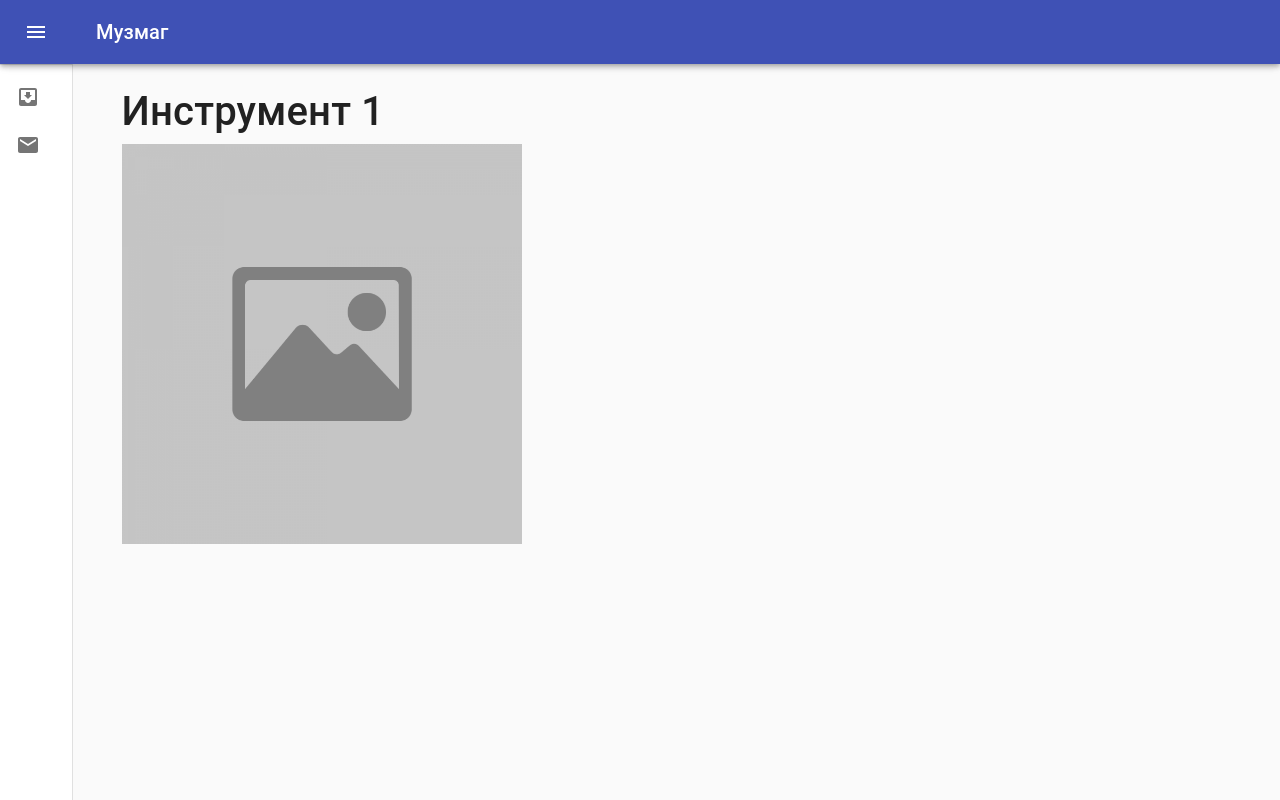
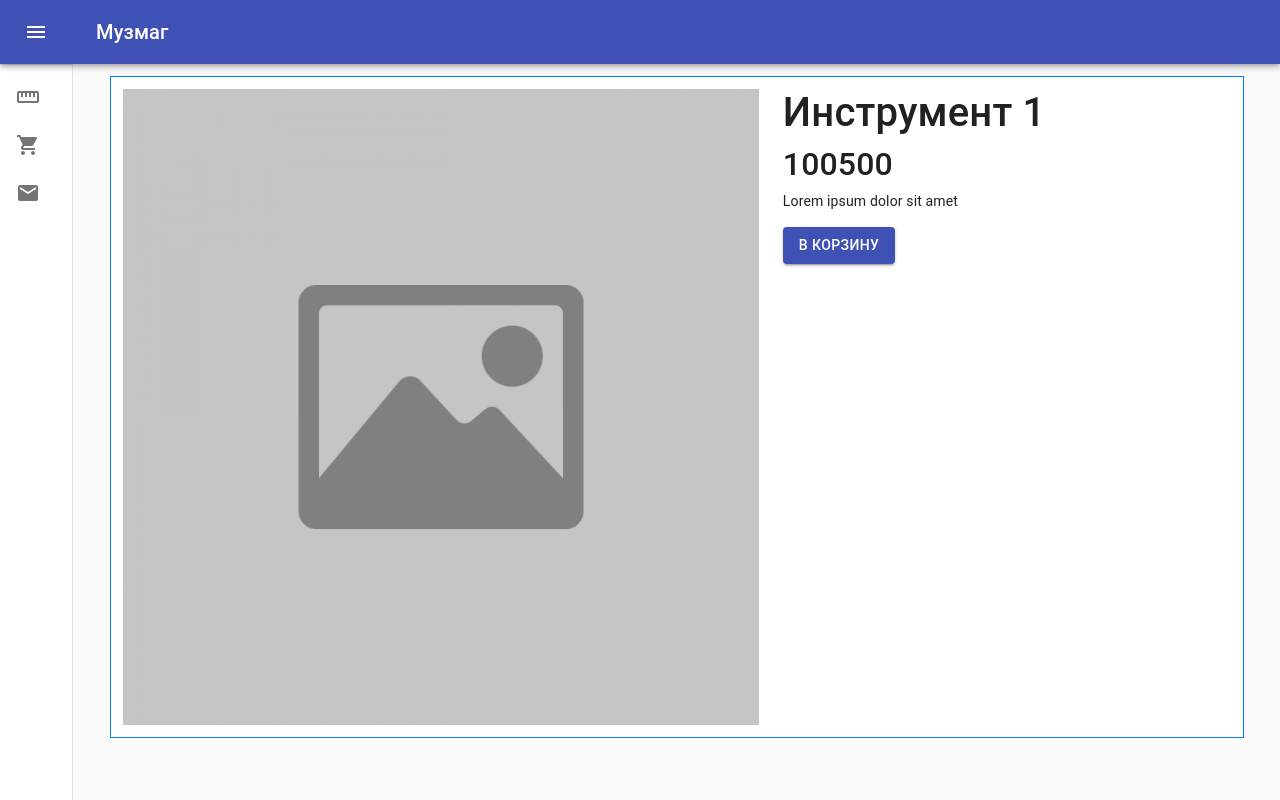
Before and after one commit to algorithm-ssau/reactMusicApp, a React (Create React App) app: page /instrument/1 in a window 1280 px wide. Built offline with nearby package versions, Linux system fonts and the light colour scheme.

Commit message:
Чистовой вариант страницы с инструментом

```diff
--- a/src/App.js
+++ b/src/App.js
@@ -21,6 +21,9 @@ import MailIcon from '@material-ui/icons/Mail';
 import MainPage from './MainPage'
 import clsx from 'clsx';
 import InstrumentPage from "./InstrumentPage/InstrumentPage";
+import ShoppingCartIcon from '@material-ui/icons/ShoppingCart';
+import StraightenIcon from '@material-ui/icons/Straighten';
+
 
 const drawerWidth = 240;
 
@@ -149,14 +152,16 @@ function App() {
                 </div>
                 <Divider />
                 <List>
-                    {["Товары", "О нас"].map((text, index) => (
+                    {["Товары", "Корзина", "Контакты"].map((text, index) => (
                         <ListItem button key={text}>
                             <ListItemIcon>
-                                {index % 2 === 0 ? <InboxIcon /> : <MailIcon />}
+                                {index === 0 ? <StraightenIcon/> :
+                                    (index === 1 ? <ShoppingCartIcon/> : <MailIcon />)}
                             </ListItemIcon>
                             <ListItemText primary={text} />
                         </ListItem>
                     ))}
+
                 </List>
             </Drawer>
             <main className={classes.content}>
--- a/src/InstrumentPage/InstrumentPage.js
+++ b/src/InstrumentPage/InstrumentPage.js
@@ -4,7 +4,7 @@ import { Link } from 'react-router-dom';
 import { makeStyles } from '@material-ui/core/styles';
 import Paper from '@material-ui/core/Paper';
 import Grid from '@material-ui/core/Grid';
-import { Card } from '@material-ui/core';
+import { Card, Button } from '@material-ui/core';
 import Typography from '@material-ui/core/Typography';
 import {Routes} from '../routes';
 
@@ -17,9 +17,17 @@ const useStyles = makeStyles(theme => ({
         textAlign: "center",
         color: theme.palette.text.secondary
     },
+    whiteContainer:{
+        backgroundColor: theme.palette.text.secondary
+    },
     image: {
-        width: 400,
-        height: 400,
+        margin: 'auto',
+        display: 'block',
+        maxWidth: '100%',
+        maxHeight: '100%',
+    },
+    instrumentName: {
+        marginBottom: 20,
     },
 }));
 
@@ -40,8 +48,19 @@ function InstrumentPage(props) {
 
     return (
         <div className="container">
-            <h1>Инструмент {props.match.params.id}</h1>
-            <img className={classes.image} src={require('../placeholder.png')}/>
+            <Grid className={'bg-white border border-primary'} container spacing={3}>
+                <Grid item xs={7}>
+                    <img className={classes.image} src={require('../placeholder.png')}/>
+                </Grid>
+                <Grid item xs={5}>
+                    <h1>Инструмент {props.match.params.id}</h1>
+                    <h2>100500</h2>
+                    <p>Lorem ipsum dolor sit amet</p>
+                    <Button variant="contained" color="primary">
+                        В КОРЗИНУ
+                    </Button>
+                </Grid>
+            </Grid>
         </div>
     );
 }
```
Also changed, not shown: 1 other file (tests, documents, lock files or other folders).
